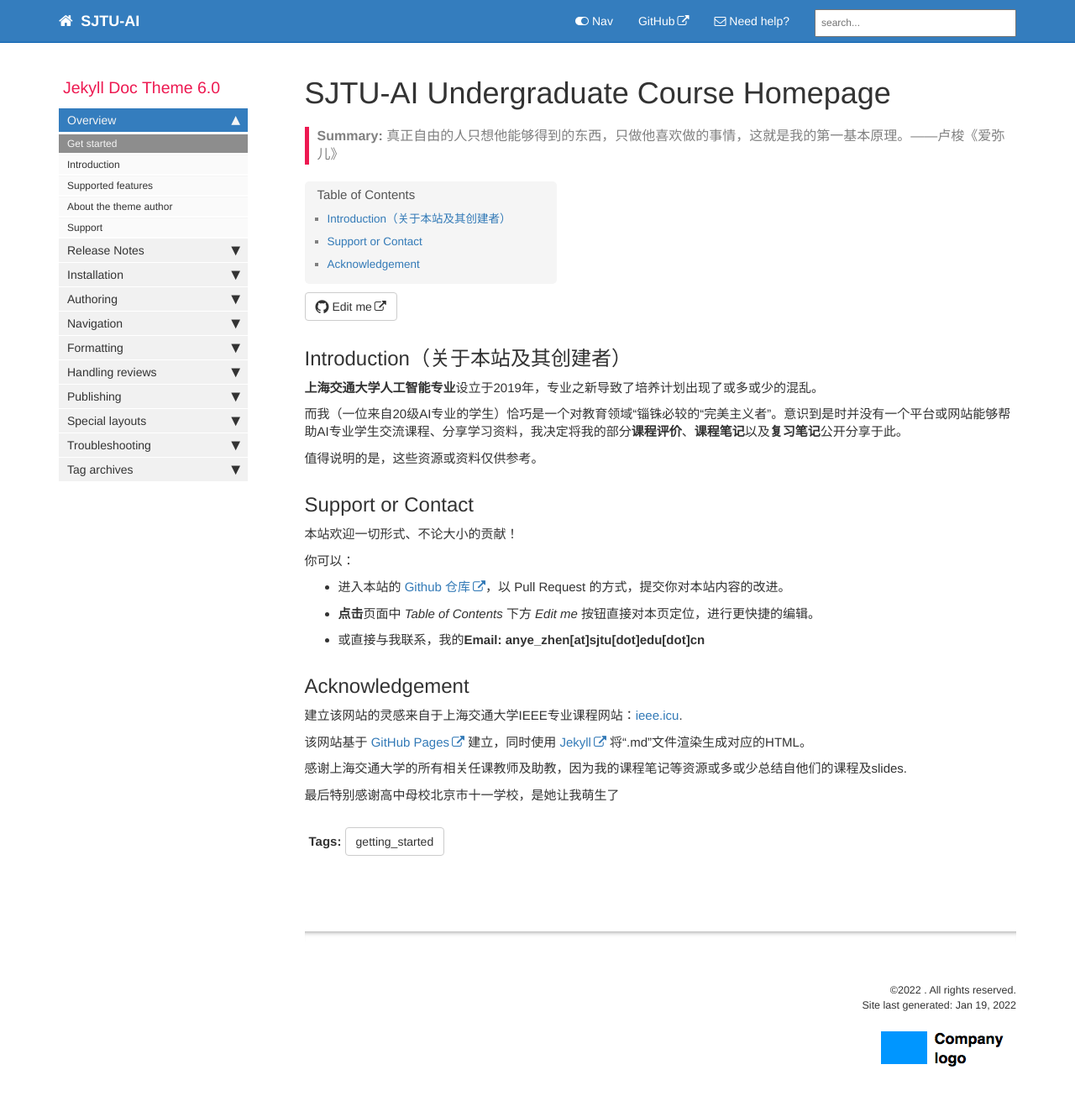
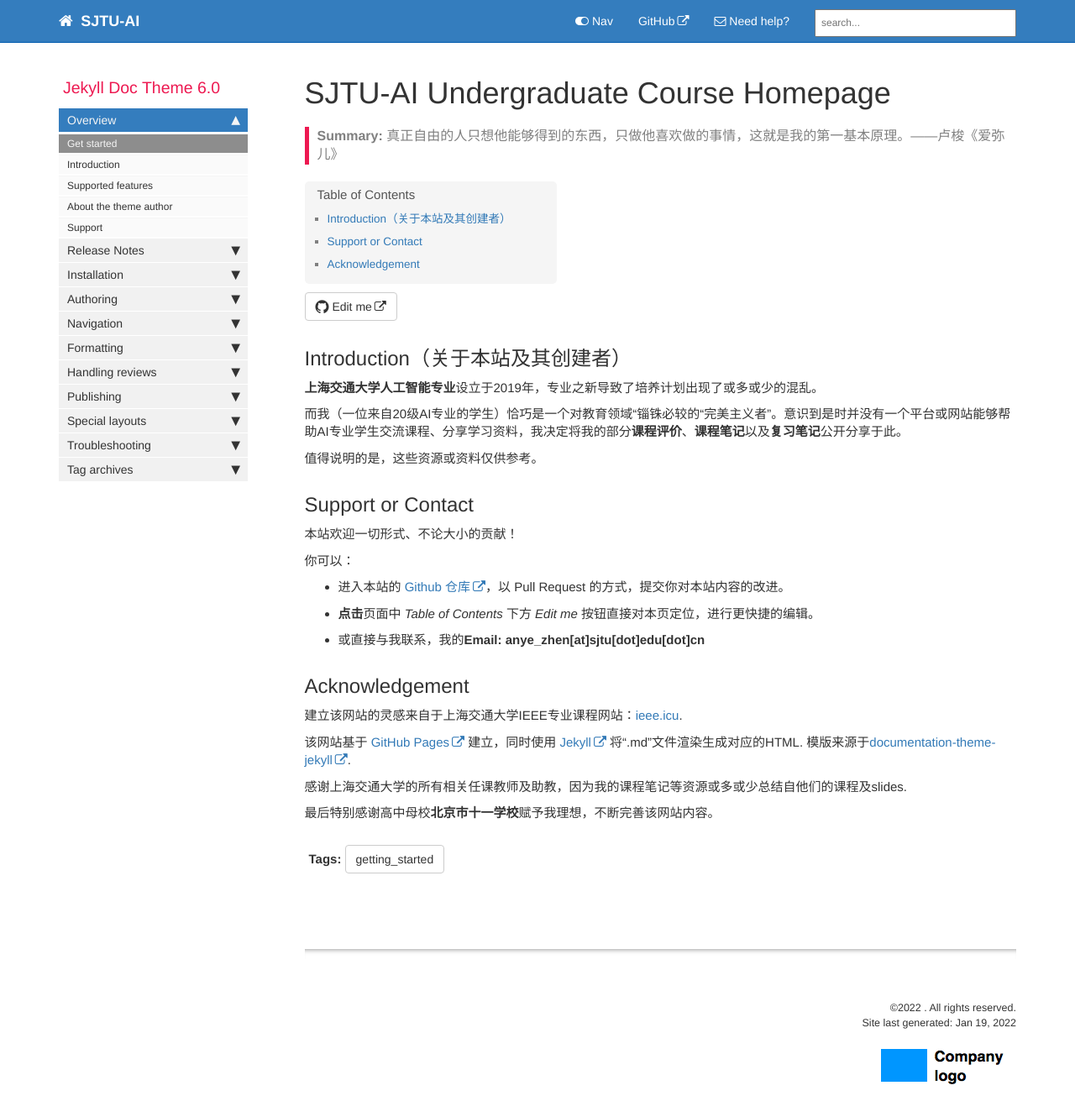
Before and after one commit to aisjtu/aisjtu.github.io, a Jekyll site: the page built from index.md, in a window 1280 px wide and 1367 px high. Shown: the top 1330 px of the window at 84% size. Built offline with Jekyll 4.4.1, drawn with Linux system fonts in a browser that asks for light colours; comment, search, counter and statistics services are not loaded.

Commit message:
Update index.md

```diff
--- a/index.md
+++ b/index.md
@@ -34,8 +34,8 @@ summary: "真正自由的人只想他能够得到的东西，只做他喜欢做
 
 建立该网站的灵感来自于上海交通大学IEEE专业课程网站：[ieee.icu](ieee.icu).
 
-该网站基于 [GitHub Pages](https://pages.github.com) 建立，同时使用 [Jekyll](https://jekyllrb.com) 将“.md”文件渲染生成对应的HTML。
+该网站基于 [GitHub Pages](https://pages.github.com) 建立，同时使用 [Jekyll](https://jekyllrb.com) 将“.md”文件渲染生成对应的HTML. 模版来源于[documentation-theme-jekyll](https://github.com/tomjoht/documentation-theme-jekyll).
 
 感谢上海交通大学的所有相关任课教师及助教，因为我的课程笔记等资源或多或少总结自他们的课程及slides.
 
-最后特别感谢高中母校北京市十一学校，是她让我萌生了
+最后特别感谢高中母校**北京市十一学校**赋予我理想，不断完善该网站内容。
```
